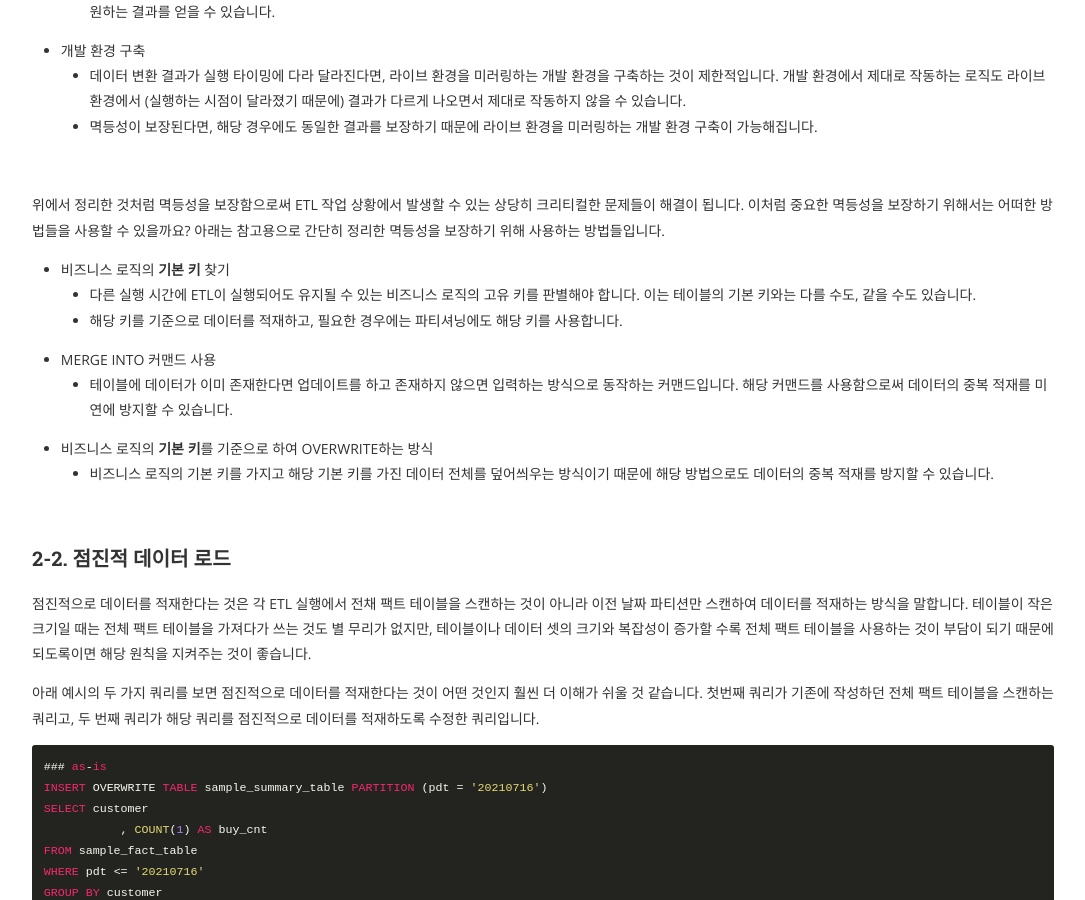
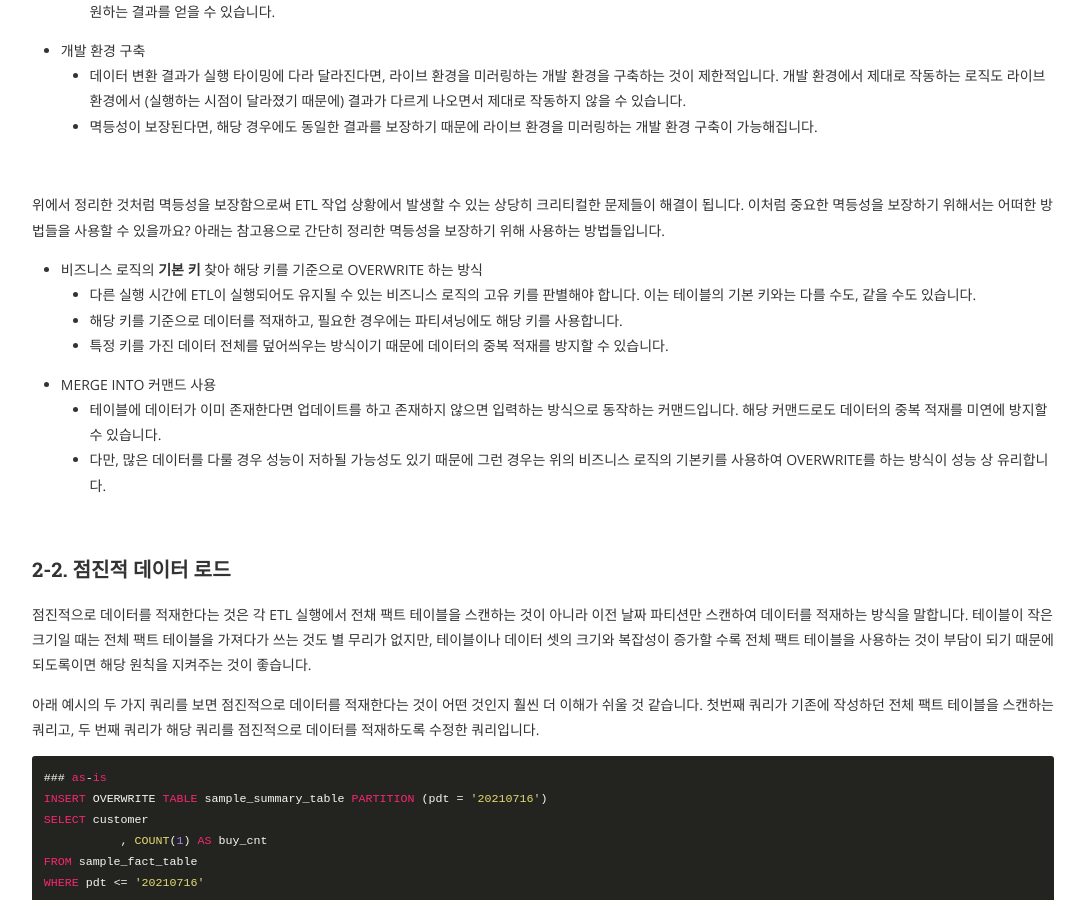
Before and after one commit to kurossncsoft/kurossncsoft.github.io, a Jekyll site: the page built from _posts/2021-07-21-etl_principles.md, in a window 1280 px wide and 900 px high, scrolled down 4617 px. Shown: the whole window, without its empty margins (97-1182 px from the left). Built offline with Jekyll 4.4.1, drawn with Linux system fonts in a browser that asks for light colours; nearby versions of some CDN libraries; comment, search, counter and statistics services are not loaded.

Commit message:
edit content

```diff
--- a/_posts/2021-07-21-etl_principles.md
+++ b/_posts/2021-07-21-etl_principles.md
@@ -95,13 +95,14 @@ ETL은 총 세 단계로 이루어져있습니다. 바로 추출(**E**xtract),
 <br />
 
 위에서 정리한 것처럼 멱등성을 보장함으로써 ETL 작업 상황에서 발생할 수 있는 상당히 크리티컬한 문제들이 해결이 됩니다. 이처럼 중요한 멱등성을 보장하기 위해서는 어떠한 방법들을 사용할 수 있을까요? 아래는 참고용으로 간단히 정리한 멱등성을 보장하기 위해 사용하는 방법들입니다.
-* 비즈니스 로직의 **기본 키** 찾기
+* 비즈니스 로직의 **기본 키** 찾아 해당 키를 기준으로 OVERWRITE 하는 방식
 	* 다른 실행 시간에 ETL이 실행되어도 유지될 수 있는 비즈니스 로직의 고유 키를 판별해야 합니다. 이는 테이블의 기본 키와는 다를 수도, 같을 수도 있습니다.
 	* 해당 키를 기준으로 데이터를 적재하고, 필요한 경우에는 파티셔닝에도 해당 키를 사용합니다.
+    * 특정 키를 가진 데이터 전체를 덮어씌우는 방식이기 때문에 데이터의 중복 적재를 방지할 수 있습니다.
 * MERGE INTO 커맨드 사용
-	* 테이블에 데이터가 이미 존재한다면 업데이트를 하고 존재하지 않으면 입력하는 방식으로 동작하는 커맨드입니다. 해당 커맨드를 사용함으로써 데이터의 중복 적재를 미연에 방지할 수 있습니다.
-* 비즈니스 로직의 **기본 키**를 기준으로 하여 OVERWRITE하는 방식
-	* 비즈니스 로직의 기본 키를 가지고 해당 기본 키를 가진 데이터 전체를 덮어씌우는 방식이기 때문에 해당 방법으로도 데이터의 중복 적재를 방지할 수 있습니다.
+	* 테이블에 데이터가 이미 존재한다면 업데이트를 하고 존재하지 않으면 입력하는 방식으로 동작하는 커맨드입니다. 해당 커맨드로도 데이터의 중복 적재를 미연에 방지할 수 있습니다.
+    * 다만, 많은 데이터를 다룰 경우 성능이 저하될 가능성도 있기 때문에 그런 경우는 위의 비즈니스 로직의 기본키를 사용하여 OVERWRITE를 하는 방식이 성능 상 유리합니다.
+
 
 <br />
 
```
